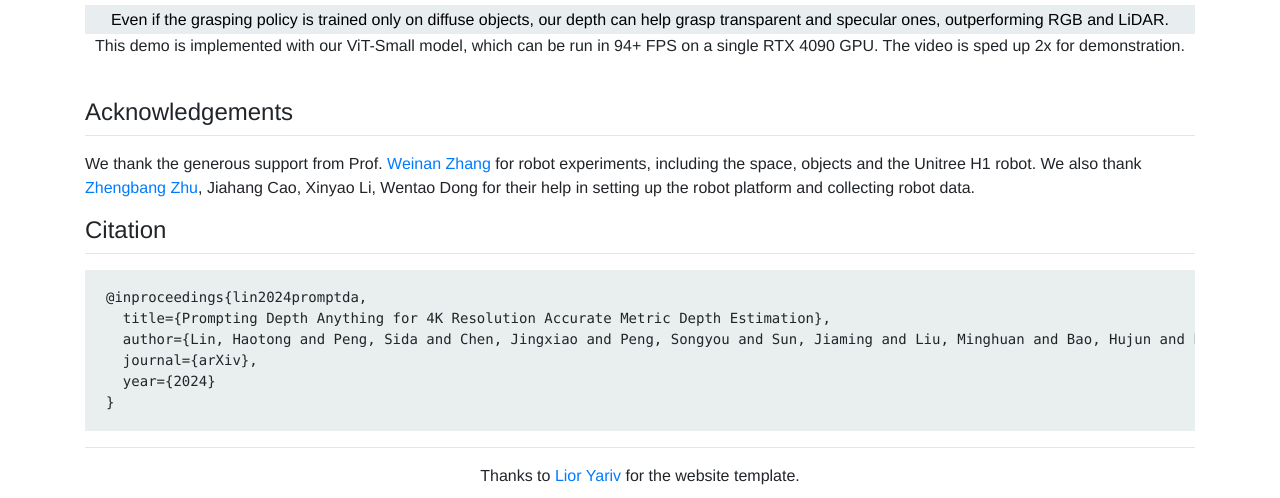
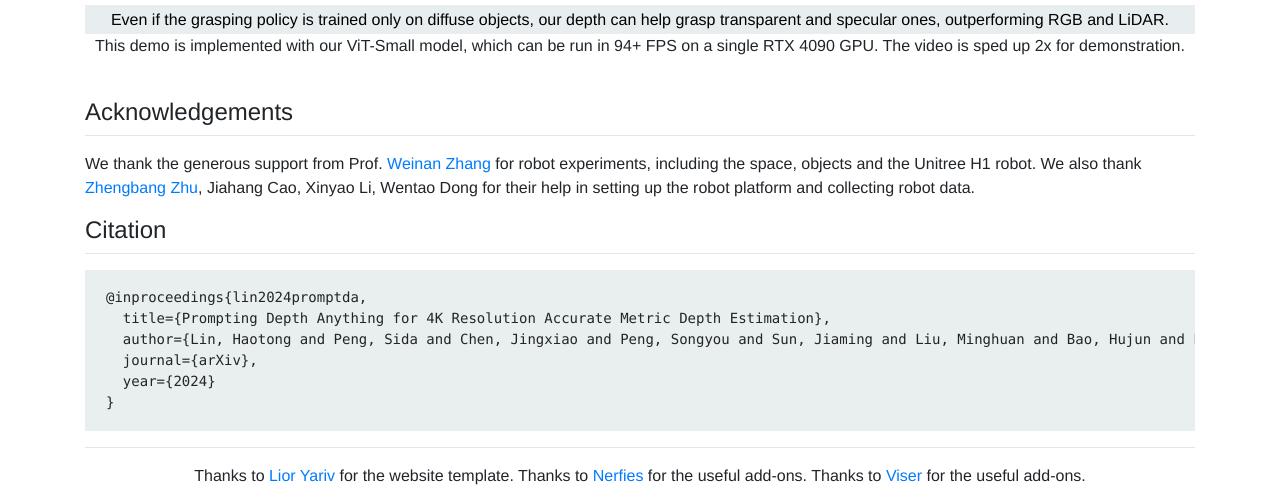
Before and after one commit to promptda/promptda.github.io, a plain HTML site: page index.html in a window 1280 px wide. Shown: the part 4985-5483 px from the top of the page. Drawn offline with nearby package versions, Linux system fonts and the light colour scheme.

Commit message:
Update index.html

```diff
--- a/index.html
+++ b/index.html
@@ -344,6 +344,8 @@
 
 <footer class="text-center" style="margin-bottom:10px">
     Thanks to <a href="https://lioryariv.github.io/" target="_blank">Lior Yariv</a> for the website template.
+    Thanks to <a href="https://github.com/nerfies/nerfies.github.io" target="_blank">Nerfies</a> for the useful add-ons.
+    Thanks to <a href="https://github.com/nerfstudio-project/viser" target="_blank">Viser</a> for the useful add-ons.
 </footer>
 
 </body>
```
